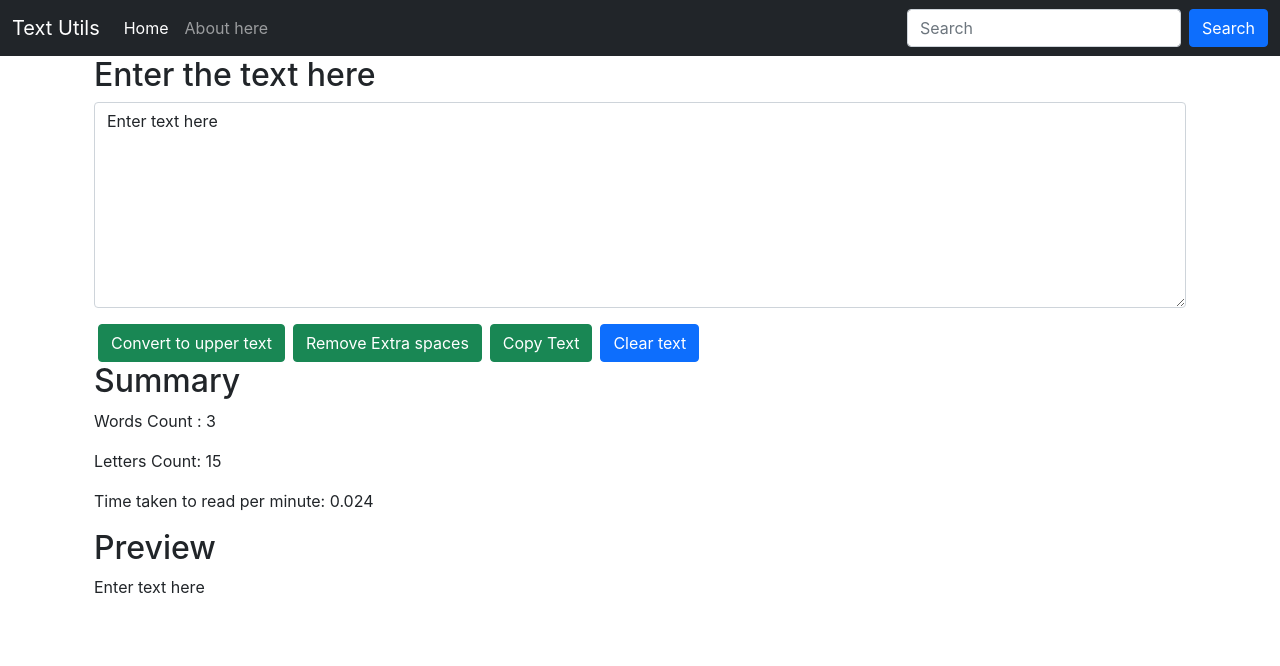
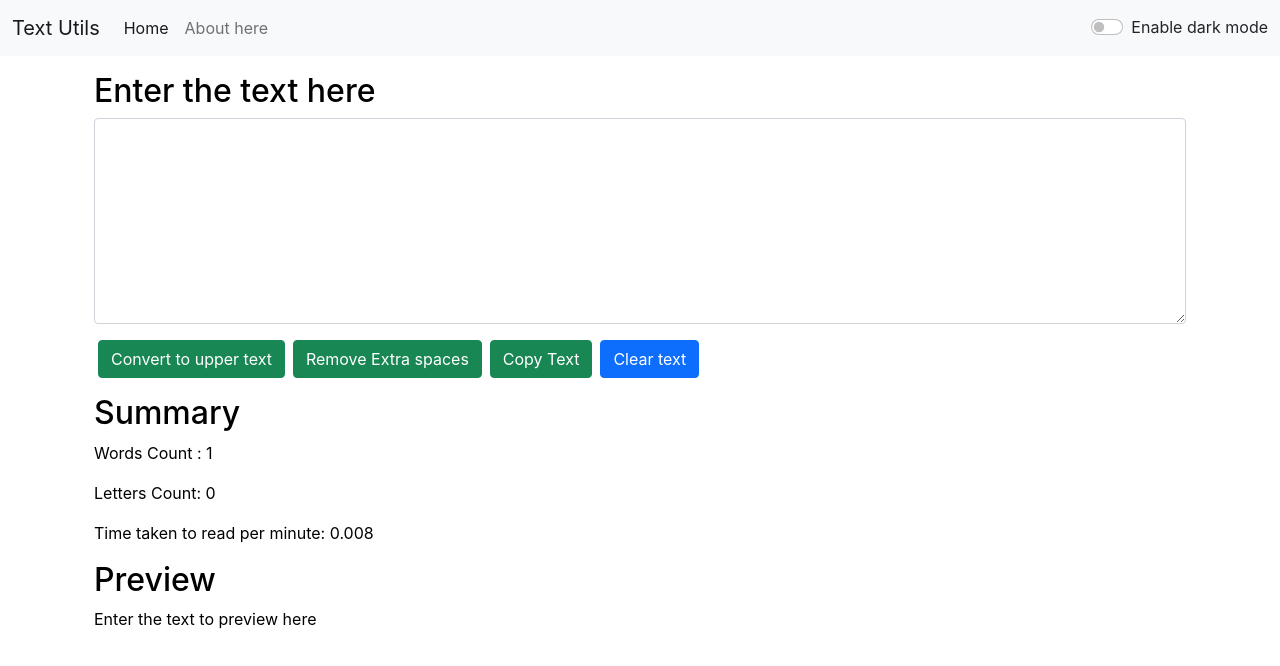
Before and after one commit to Ashukumar7036/TextConvertor-React, a React (Create React App) app: page / in a window 1280 px wide. Shown: the top 666 px of the page. Built offline with nearby package versions, Linux system fonts and the light colour scheme.

Commit message:
Dark mode

```diff
--- a/src/App.js
+++ b/src/App.js
@@ -3,17 +3,27 @@
 // import About from "./components/About";
 import Navbar from "./components/Navbar";
 import TextForm from "./components/TextForm";
+import React, { useState } from "react";
 
 function App() {
+  const [mode, setMode] = useState("light");
+
+  const toggleMode = () => {
+    if (mode === "light") {
+      setMode("dark");
+      document.body.style.backgroundColor = "#070a1c";
+    } else {
+      setMode("light");
+      document.body.style.backgroundColor = "white";
+    }
+  };
   return (
     <>
       {/* <Navbar title="Text Utils" about="About Us"></Navbar> */}
-      <Navbar title="Text Utils" />
-      <div className="container">
-        <TextForm heading="Enter the text here" />
-        {/* <div className="container my-3">
-          <About />
-        </div> */}
+      <Navbar title="Text Utils" mode={mode} toggleMode={toggleMode} />
+      <div className="container my-3">
+        <TextForm heading="Enter the text here" mode={mode} />
+        {/* <About /> */}
       </div>
     </>
   );
--- a/src/components/Navbar.js
+++ b/src/components/Navbar.js
@@ -4,7 +4,11 @@
 export default function Navbar(props) {
   return (
     <div>
-      <nav className="navbar navbar-expand-lg navbar-dark bg-dark">
+      <nav
+        //   use symbol (``) to convert a classname into formattable string
+        // {}  braces are used so to add java script
+        className={`navbar navbar-expand-lg navbar-${props.mode} bg-${props.mode}`}
+      >
         <div className="container-fluid">
           <a className="navbar-brand" href="/">
             {/* Using props to get value from app.js  */}
@@ -34,7 +38,7 @@
                 </a>
               </li>
             </ul>
-            <form className="d-flex">
+            {/* <form className="d-flex">
               <input
                 className="form-control me-2"
                 type="search"
@@ -44,7 +48,23 @@
               <button className="btn btn-primary" type="submit">
                 Search
               </button>
-            </form>
+            </form> */}
+            <div className="form-check form-switch">
+              <input
+                className="form-check-input"
+                type="checkbox"
+                id="flexSwitchCheckDefault"
+                onClick={props.toggleMode}
+              />
+              <label
+                className={`form-check-label text-${
+                  props.mode === "light" ? "dark" : "light"
+                }`}
+                htmlFor="flexSwitchCheckDefault"
+              >
+                Enable {props.mode === "dark" ? "light" : "dark"} mode
+              </label>
+            </div>
           </div>
         </div>
       </nav>
--- a/src/components/TextForm.js
+++ b/src/components/TextForm.js
@@ -29,19 +29,26 @@
     setText(newText);
   };
   // Using state component in function based method
-  const [text, setText] = useState("Enter text here");
+  const [text, setText] = useState("");
   //   setText("Text here");
   return (
     <>
-      <div className="container">
+      <div
+        className="container"
+        style={{ color: props.mode === "dark" ? "white" : "black" }}
+      >
         <h2>{props.heading}</h2>
         <div className="mb-3">
           <textarea
             className="form-control"
-            value={text}
+            // value={text}
             id="myBox"
             rows="8"
             onChange={handleChange}
+            style={{
+              backgroundColor: props.mode === "dark" ? "#070a1c" : "white",
+              color: props.mode === "dark" ? "white" : "black",
+            }}
           ></textarea>
         </div>
         <button className="btn btn-success mx-1" onClick={handleClick}>
@@ -57,13 +64,16 @@
           Clear text
         </button>
       </div>
-      <div className="container">
+      <div
+        className="container my-3"
+        style={{ color: props.mode === "dark" ? "white" : "black" }}
+      >
         <h2>Summary</h2>
         <p>Words Count : {text.split(" ").length} </p>
         <p>Letters Count: {text.length} </p>
         <p>Time taken to read per minute: {0.008 * text.split(" ").length} </p>
         <h2>Preview</h2>
-        <p>{text}</p>
+        <p>{text.length > 0 ? text : "Enter the text to preview here"} </p>
       </div>
     </>
   );
```
